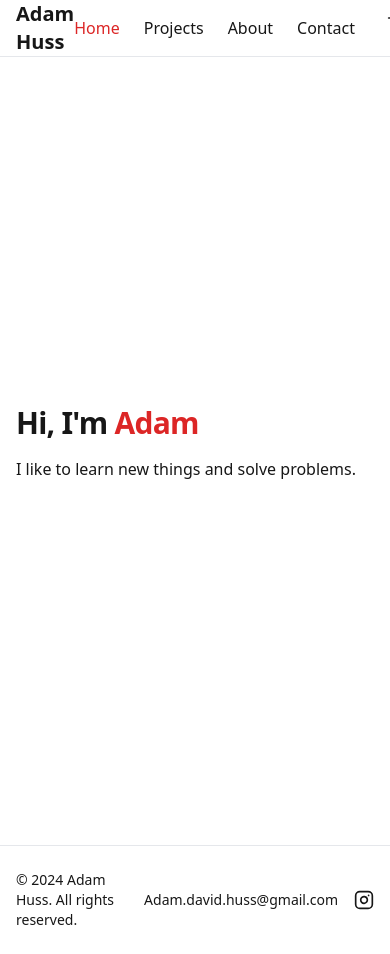
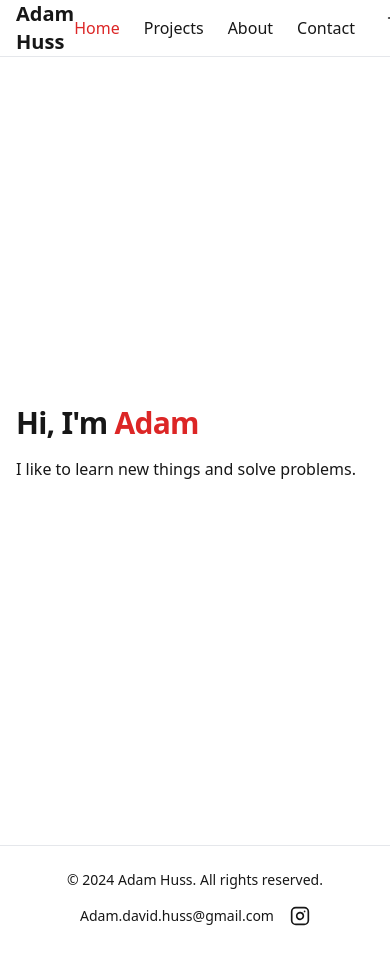
Before and after one commit to AHuss13/Personal_Website, a Next.js app: page / in a window 390 px wide. Shown: the top 954 px of the page. Built offline with nearby package versions, Linux system fonts and the light colour scheme.

Commit message:
Added responsiveness to Footer

```diff
--- a/components/layout/Footer.tsx
+++ b/components/layout/Footer.tsx
@@ -3,9 +3,9 @@ import { Instagram } from "lucide-react";
 export function Footer() {
   return (
     <footer className="border-t border-border">
-      <div className="container py-6 flex justify-between items-center">
+      <div className="container py-6 px-4 flex flex-col sm:flex-row justify-between items-center gap-4">
         <div>
-          <p className="text-sm text-foreground/60">
+          <p className="text-sm text-foreground/60 text-center sm:text-left">
             © {new Date().getFullYear()} Adam Huss. All rights reserved.
           </p>
         </div>
```
